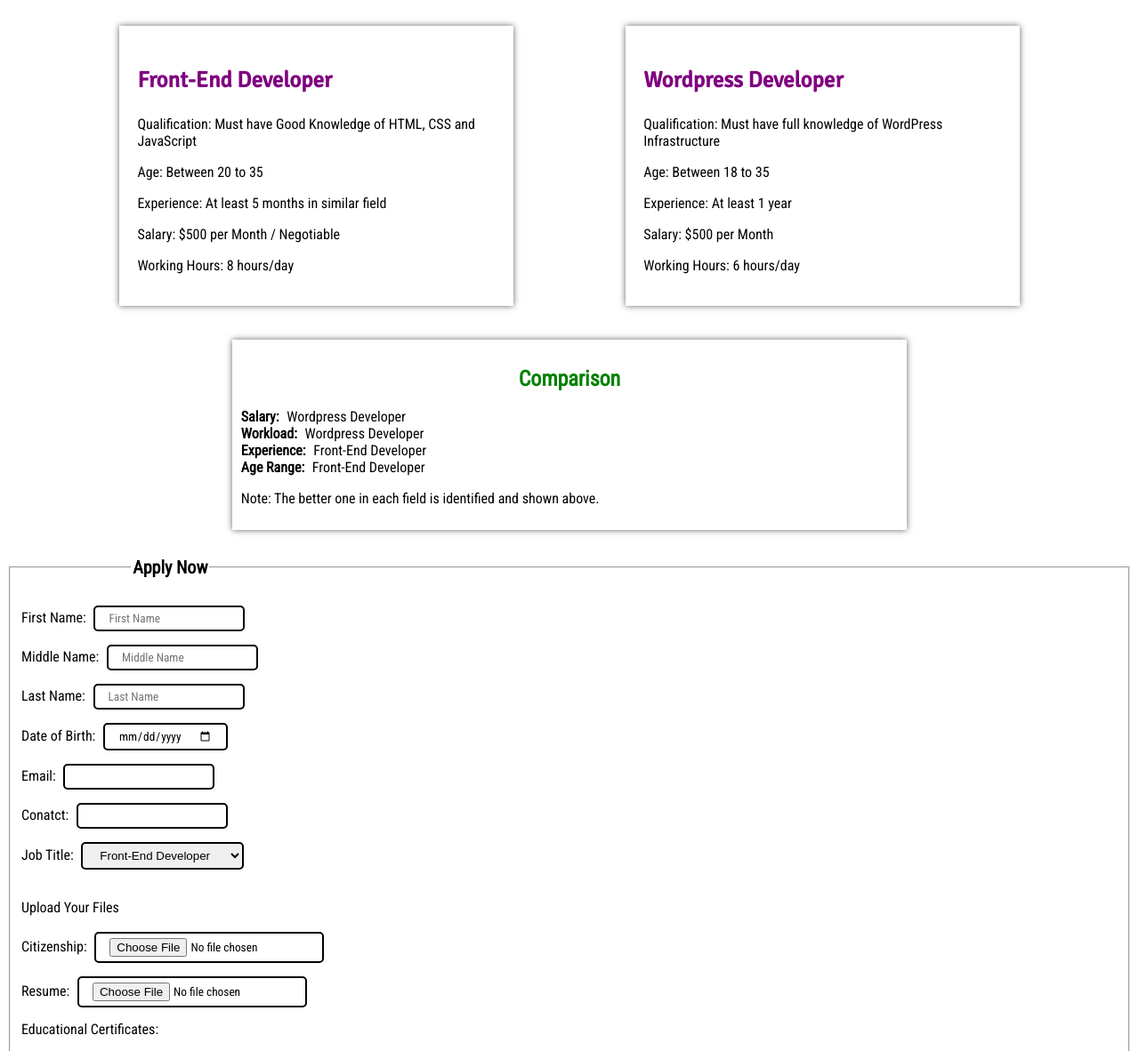
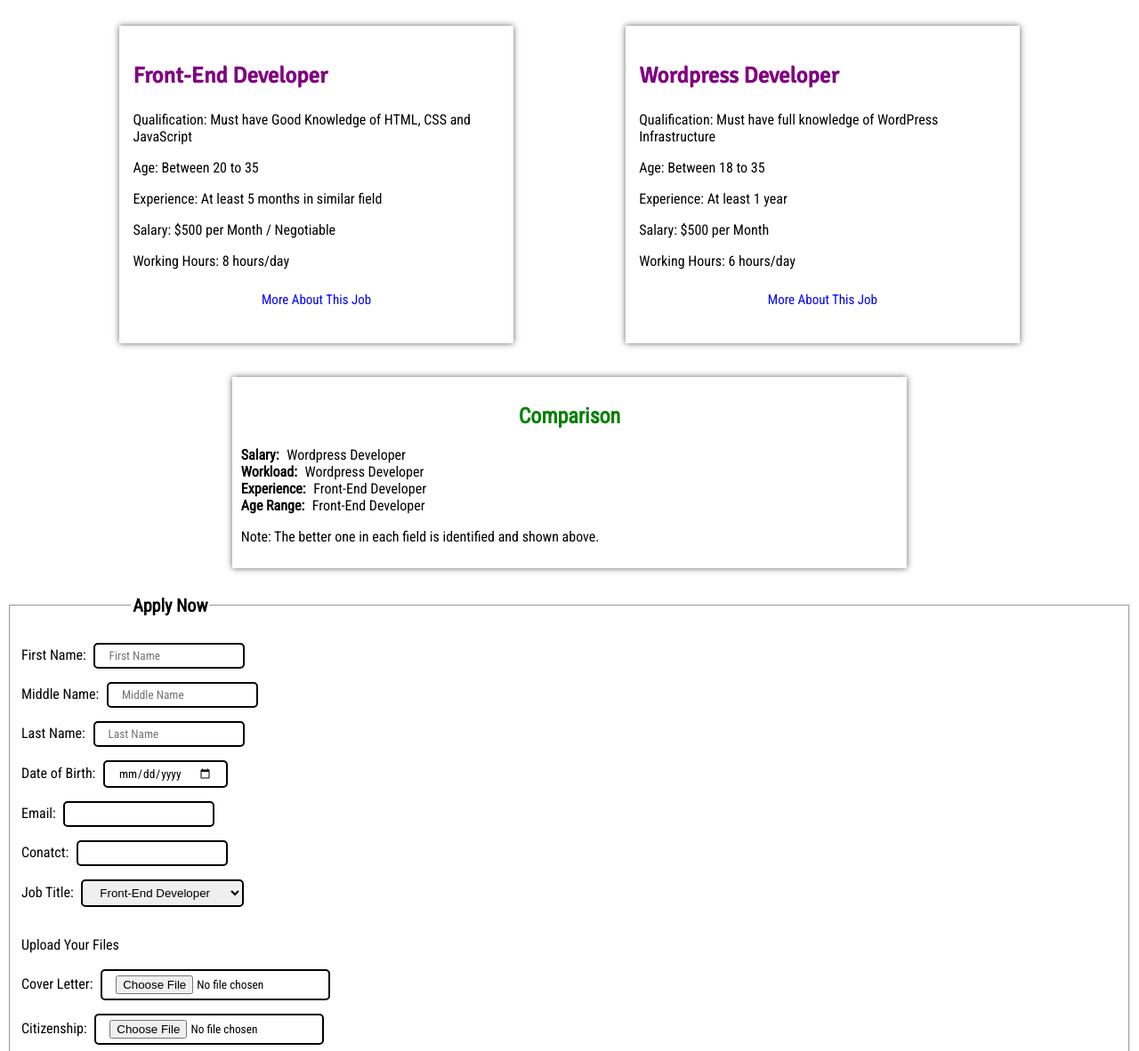
Before and after one commit to balhacker/Assignment-1-CSY1018, a plain HTML site: page HTML/jobs.html in a window 1280 px wide. Shown: the part 202-1384 px from the top of the page at 89% size. Drawn offline with Linux system fonts and the light colour scheme; a web font is replaced by a local one.

Commit message:
Minor changes carried out

```diff
--- a/CSS/indexstyle.css
+++ b/CSS/indexstyle.css
@@ -227,6 +227,8 @@ main h5:hover{
 	text-decoration: none;
 	font-family: 'Barlow', sans-serif;
 	font-size: 15px;
+	cursor: pointer;
+	font-weight: lighter;
 }
 
 /*hiding "Show Less" button*/
--- a/CSS/jobsstyle.css
+++ b/CSS/jobsstyle.css
@@ -103,7 +103,7 @@ fieldset{
 /*/CSS FOR MAIN GRID CONTAINER STARTS*/
 section{
 	box-shadow: 0px 0px 7px 0px rgba(0,0,0,0.61);
-	padding:20px;
+	padding:15px;
 }
 
 /*styling job title*/
@@ -111,6 +111,16 @@ section h3{
 	font-family: 'Signika', sans-serif;
 	color: purple;
 	font-size: 25px;
+}
+
+/*styling show more link*/
+section h5{
+	font-family: 'Roboto Condensed', sans-serif;
+	color: blue;
+	font-size: 15px;
+	text-align: center;
+	font-weight: lighter;
+	cursor: pointer;
 }
 
 /*styling contents of main*/
--- a/HTML/jobs.html
+++ b/HTML/jobs.html
@@ -93,6 +93,7 @@
 			<p>Experience: At least 5 months in similar field </p>
 			<p>Salary: $500 per Month / Negotiable</p>
 			<p>Working Hours: 8 hours/day</p>
+			<h5>More About This Job</h5>
 		</section>
 
 		<section class="job">
@@ -102,6 +103,7 @@
 			<p>Experience: At least 1 year</p>
 			<p>Salary: $500 per Month</p>
 			<p>Working Hours: 6 hours/day</p>
+			<h5>More About This Job</h5>
 		</section>
 	</main>
 
@@ -142,6 +144,9 @@
 			</select><br><br>
 
 			<label>Upload Your Files</label><br><br>
+
+			<label>Cover Letter: </label>
+			<input type="file" name="cover" required=""><br>
 
 			<label>Citizenship: </label>
 			<input type="file" name="citizenship" required=""><br>
```
Also changed, not shown: HTML/reviews.html (+3 -3 lines), index.html (+2 -2 lines), Files/Wireframes/Glossary.png (added), Files/Wireframes/Jobs.png (added), Files/Wireframes/Landing.png (added), Files/Wireframes/Reviews.png (added), Files/Wireframes/Tutorials.png (added), Files/web references.txt (added), 1 other file.
